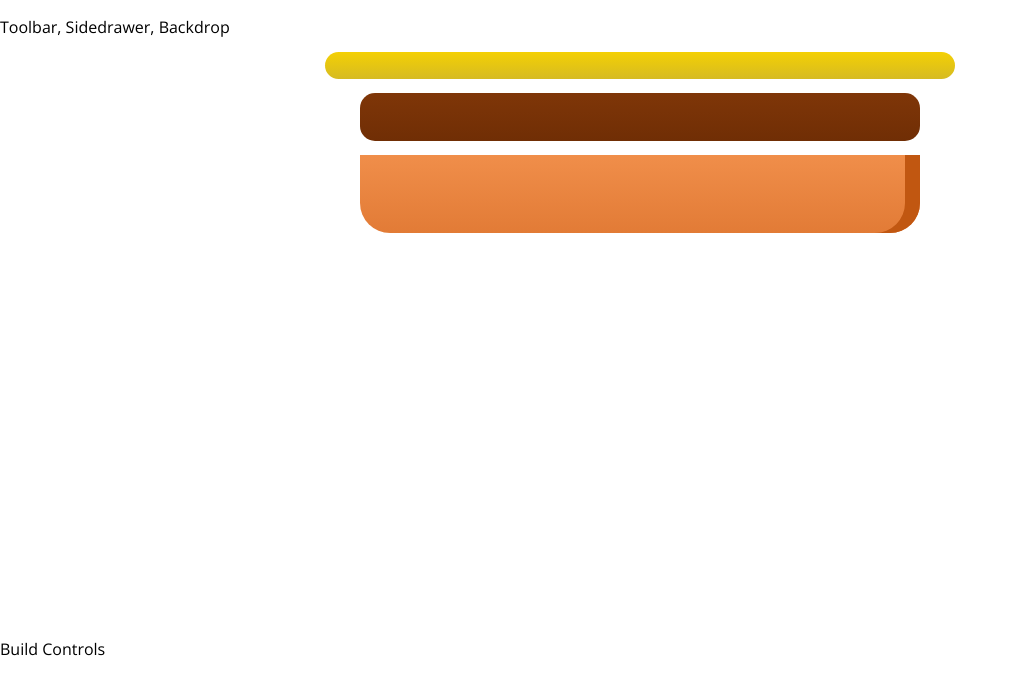
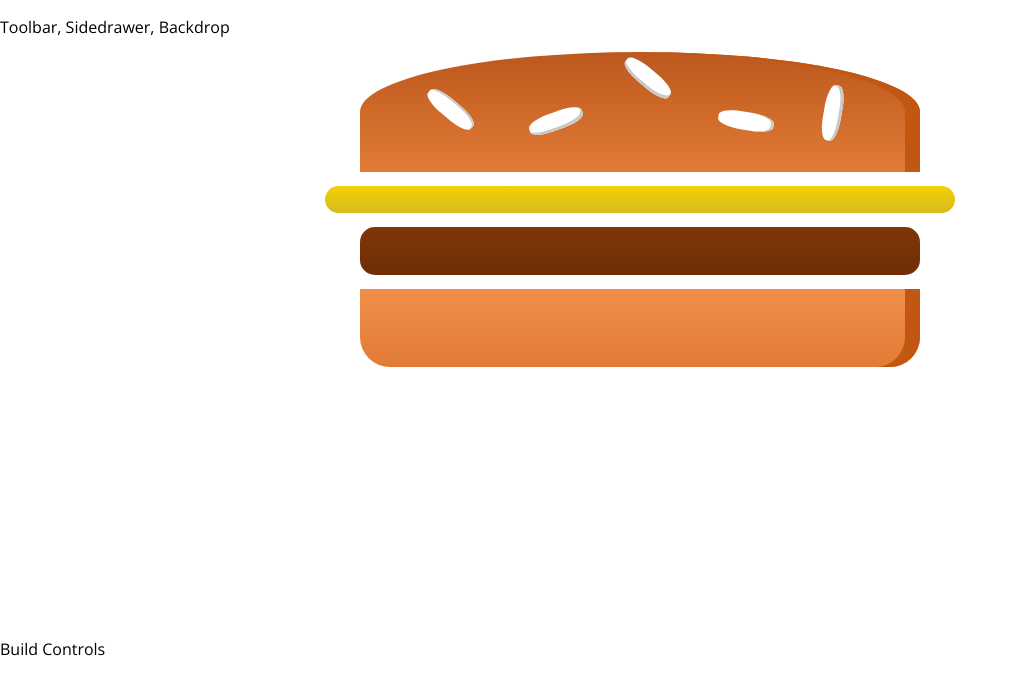
Before and after one commit to KenAustria/Burger-Builder, a React app: page / in a window 1280 px wide. Shown: the top 694 px of the page, without its empty margins (0-1018 px from the left). Built offline with nearby package versions, Linux system fonts and the light colour scheme.

Commit message:
BreadTop Render Fix

```diff
--- a/src/components/Burger/BurgerIngredient/BurgerIngredient.js
+++ b/src/components/Burger/BurgerIngredient/BurgerIngredient.js
@@ -12,9 +12,9 @@ class BurgerIngredient extends Component {
         break;
       case 'bread-top':
         ingredient = (
-          <div className={classes.Breadtop}>
-            <div className={classes.Seed1} />
-            <div className={classes.Seed2} />
+          <div className={classes.BreadTop}>
+            <div className={classes.Seeds1} />
+            <div className={classes.Seeds2} />
           </div>
         );
         break;
```
